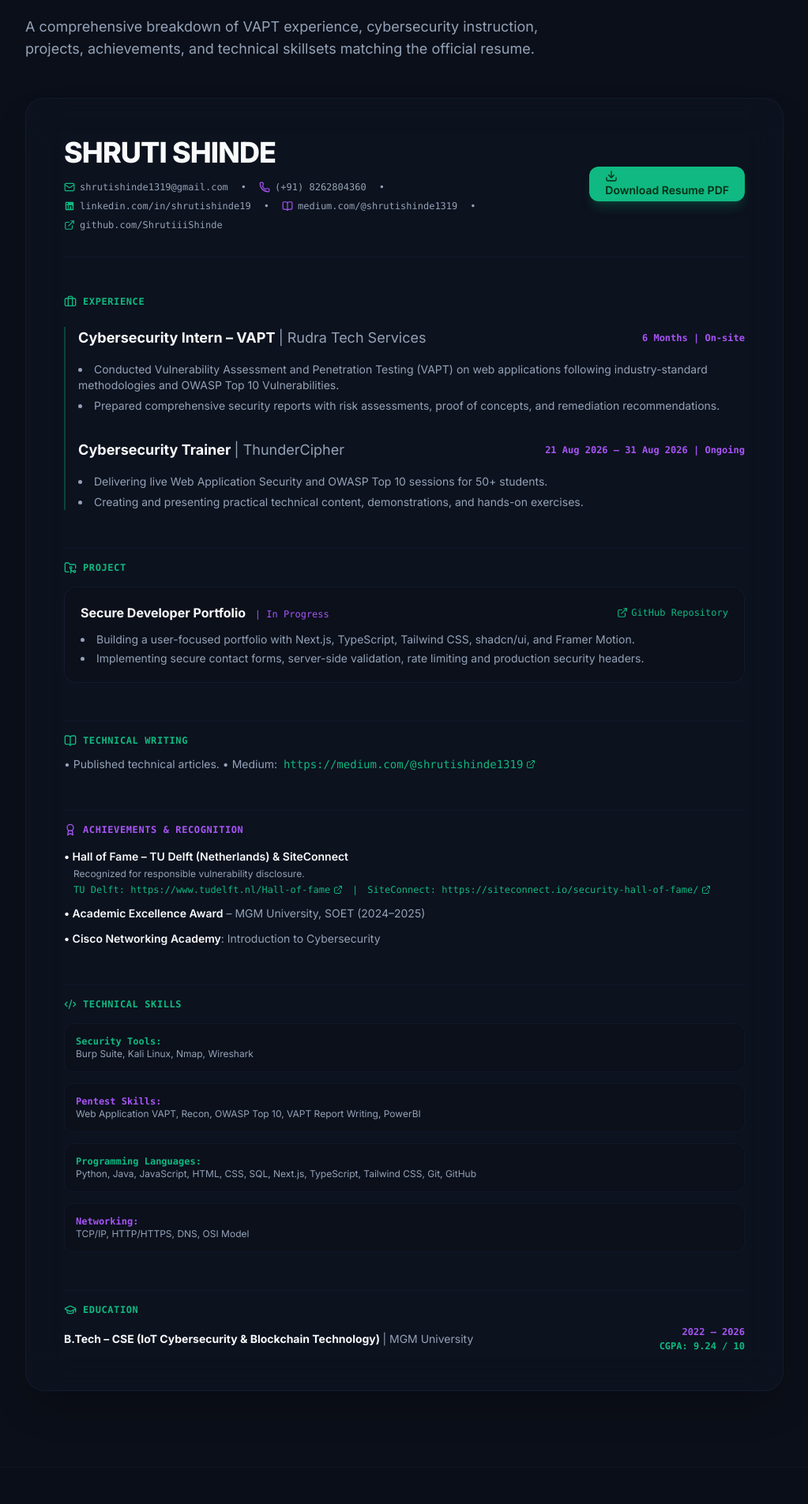
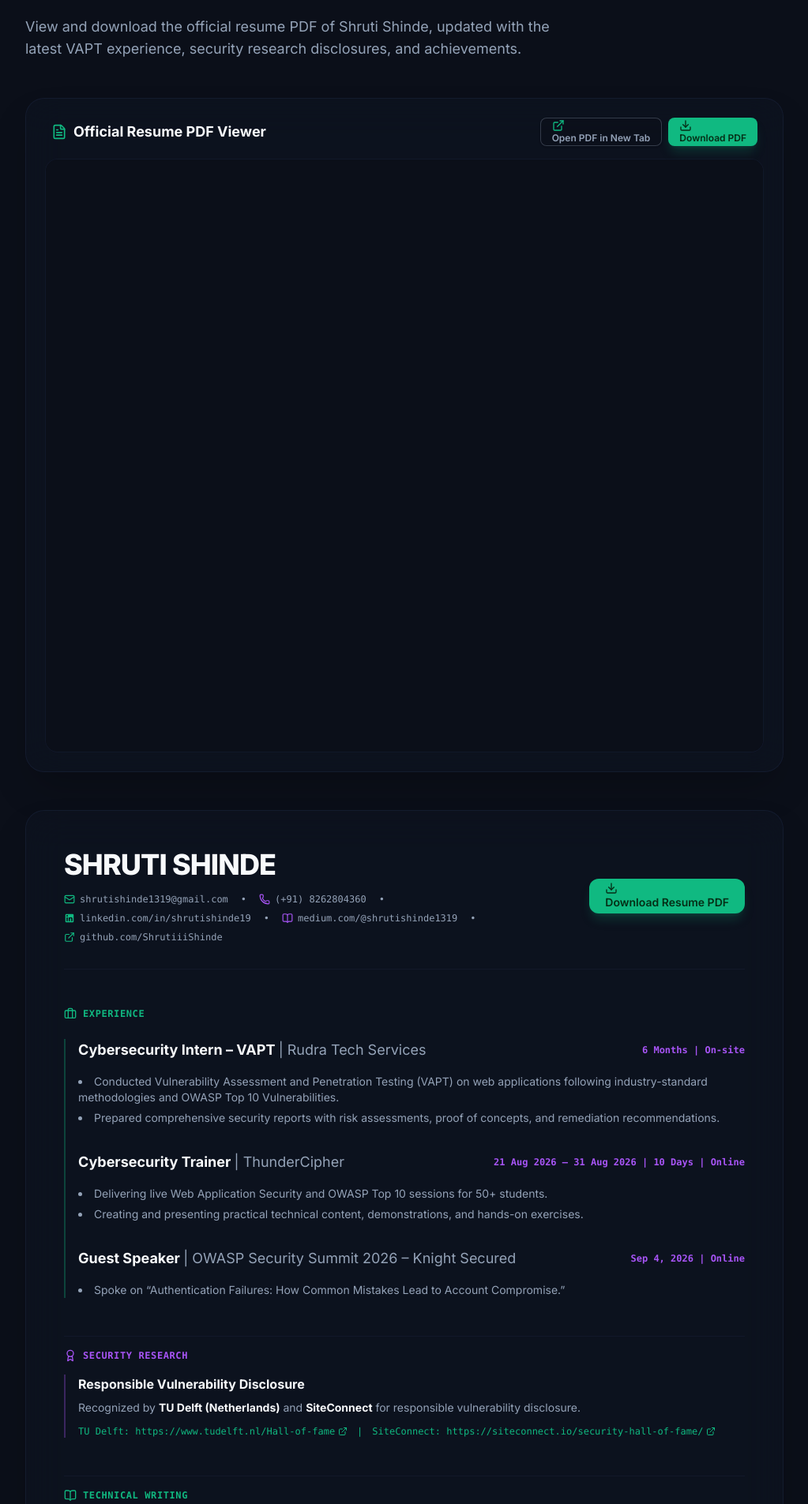
Before and after one commit to ShrutiiiShinde/secure-dev-portfolio, a Next.js app: page /resume in a window 1280 px wide. Shown: the part 335-2240 px from the top of the page at 79% size, without its empty margins (128-1151 px from the left). Built offline with nearby package versions, Linux system fonts and the light colour scheme.

Commit message:
Embed live PDF viewer and update portfolio with latest resume

```diff
--- a/app/resume/page.tsx
+++ b/app/resume/page.tsx
@@ -54,11 +54,44 @@ export default function ResumePage() {
             Curriculum <span className="text-primary">Vitae</span>
           </h1>
           <p className="text-muted-foreground text-base sm:text-lg max-w-2xl">
-            A comprehensive breakdown of VAPT experience, cybersecurity instruction, projects, achievements, and technical skillsets matching the official resume.
+            View and download the official resume PDF of Shruti Shinde, updated with the latest VAPT experience, security research disclosures, and achievements.
           </p>
         </div>
 
-        {/* 📄 INLINE INTERACTIVE RESUME VIEWER CARD */}
+        {/* 📄 EMBEDDED OFFICIAL LIVE PDF VIEWER CARD */}
+        <div className="rounded-3xl border border-muted/80 bg-muted/20 backdrop-blur-xl p-4 sm:p-6 shadow-2xl space-y-4">
+          <div className="flex flex-col sm:flex-row sm:items-center justify-between gap-3 px-2">
+            <div className="flex items-center gap-2">
+              <FileText className="w-5 h-5 text-primary" />
+              <h2 className="text-base sm:text-lg font-bold text-foreground">
+                Official Resume PDF Viewer
+              </h2>
+            </div>
+            <div className="flex items-center gap-2">
+              <Button asChild size="sm" variant="outline">
+                <a href="/resume.pdf" target="_blank" rel="noopener noreferrer">
+                  <ExternalLink className="w-4 h-4 mr-2 text-primary" />
+                  Open PDF in New Tab
+                </a>
+              </Button>
+              <Button asChild size="sm" variant="default">
+                <a href="/resume.pdf" download="Shruti_Shinde_Resume.pdf">
+                  <Download className="w-4 h-4 mr-2" />
+                  Download PDF
+                </a>
+              </Button>
+            </div>
+          </div>
+          <div className="w-full overflow-hidden rounded-2xl border border-muted/60 bg-background/50 min-h-[550px] sm:min-h-[750px]">
+            <iframe
+              src="/resume.pdf"
+              className="w-full h-[550px] sm:h-[750px] border-0"
+              title="Shruti Shinde Official Resume PDF"
+            />
+          </div>
+        </div>
+
+        {/* 📄 INLINE RESPONSIVE WEB CV CARD */}
         <div className="rounded-3xl border border-muted/80 bg-muted/20 backdrop-blur-xl p-8 sm:p-12 shadow-2xl space-y-12 relative overflow-hidden">
           {/* Header Contact Block */}
           <div className="flex flex-col md:flex-row md:items-center justify-between gap-6 pb-8 border-b border-muted/60">
@@ -154,7 +187,7 @@ export default function ResumePage() {
                     Cybersecurity Trainer <span className="text-muted-foreground font-normal">| ThunderCipher</span>
                   </h4>
                   <span className="text-xs font-mono text-secondary font-semibold">
-                    21 Aug 2026 – 31 Aug 2026 | Ongoing
+                    21 Aug 2026 – 31 Aug 2026 | 10 Days | Online
                   </span>
                 </div>
                 <ul className="list-disc list-inside text-xs sm:text-sm text-muted-foreground space-y-1.5 pt-2">
@@ -162,35 +195,57 @@ export default function ResumePage() {
                   <li>Creating and presenting practical technical content, demonstrations, and hands-on exercises.</li>
                 </ul>
               </div>
+
+              {/* Entry 3: Guest Speaker */}
+              <div className="space-y-2">
+                <div className="flex flex-col sm:flex-row sm:items-center justify-between gap-1">
+                  <h4 className="text-lg font-bold text-foreground">
+                    Guest Speaker <span className="text-muted-foreground font-normal">| OWASP Security Summit 2026 – Knight Secured</span>
+                  </h4>
+                  <span className="text-xs font-mono text-secondary font-semibold">
+                    Sep 4, 2026 | Online
+                  </span>
+                </div>
+                <ul className="list-disc list-inside text-xs sm:text-sm text-muted-foreground space-y-1.5 pt-2">
+                  <li>Spoke on &ldquo;Authentication Failures: How Common Mistakes Lead to Account Compromise.&rdquo;</li>
+                </ul>
+              </div>
             </div>
           </div>
 
-          {/* Section 2: PROJECT */}
+          {/* Section 2: SECURITY RESEARCH */}
           <div className="space-y-4 pt-4 border-t border-muted/60">
-            <h3 className="text-xs font-mono font-bold uppercase text-primary tracking-wider flex items-center gap-2">
-              <FolderGit2 className="w-4 h-4" />
-              <span>PROJECT</span>
+            <h3 className="text-xs font-mono font-bold uppercase text-secondary tracking-wider flex items-center gap-2">
+              <Award className="w-4 h-4" />
+              <span>SECURITY RESEARCH</span>
             </h3>
 
-            <div className="p-5 rounded-2xl border border-muted/80 bg-background/50 space-y-3">
-              <div className="flex flex-col sm:flex-row sm:items-center justify-between gap-2">
-                <h4 className="text-base font-bold text-foreground">
-                  Secure Developer Portfolio <span className="text-xs font-mono text-secondary ml-2 font-normal">| In Progress</span>
-                </h4>
+            <div className="space-y-2 pl-4 border-l-2 border-secondary/30">
+              <h4 className="text-base font-bold text-foreground">
+                Responsible Vulnerability Disclosure
+              </h4>
+              <p className="text-xs sm:text-sm text-muted-foreground">
+                Recognized by <strong className="text-foreground">TU Delft (Netherlands)</strong> and <strong className="text-foreground">SiteConnect</strong> for responsible vulnerability disclosure.
+              </p>
+              <div className="flex flex-wrap items-center gap-3 text-xs font-mono text-primary pt-1">
                 <a
-                  href="https://github.com/ShrutiiiShinde/secure-dev-portfolio"
+                  href="https://www.tudelft.nl/Hall-of-fame"
                   target="_blank"
                   rel="noopener noreferrer"
-                  className="text-xs font-mono text-primary hover:underline inline-flex items-center gap-1"
+                  className="hover:underline flex items-center gap-1"
                 >
-                  <ExternalLink className="w-3.5 h-3.5" />
-                  GitHub Repository
+                  TU Delft: https://www.tudelft.nl/Hall-of-fame <ExternalLink className="w-3 h-3" />
+                </a>
+                <span>|</span>
+                <a
+                  href="https://siteconnect.io/security-hall-of-fame/"
+                  target="_blank"
+                  rel="noopener noreferrer"
+                  className="hover:underline flex items-center gap-1"
+                >
+                  SiteConnect: https://siteconnect.io/security-hall-of-fame/ <ExternalLink className="w-3 h-3" />
                 </a>
               </div>
-              <ul className="list-disc list-inside text-xs sm:text-sm text-muted-foreground space-y-1">
-                <li>Building a user-focused portfolio with Next.js, TypeScript, Tailwind CSS, shadcn/ui, and Framer Motion.</li>
-                <li>Implementing secure contact forms, server-side validation, rate limiting and production security headers.</li>
-              </ul>
             </div>
           </div>
 
@@ -201,7 +256,7 @@ export default function ResumePage() {
               <span>TECHNICAL WRITING</span>
             </h3>
             <p className="text-xs sm:text-sm text-muted-foreground">
-              • Published technical articles. • Medium:{" "}
+              • Published Cybersecurity articles. • Medium:{" "}
               <a
                 href="https://medium.com/@shrutishinde1319"
                 target="_blank"
@@ -221,34 +276,7 @@ export default function ResumePage() {
               <span>ACHIEVEMENTS & RECOGNITION</span>
             </h3>
 
-            <ul className="space-y-3 text-xs sm:text-sm text-muted-foreground">
-              <li className="space-y-1">
-                <div className="font-semibold text-foreground">
-                  • Hall of Fame – TU Delft (Netherlands) & SiteConnect
-                </div>
-                <p className="text-xs text-muted-foreground pl-3">
-                  Recognized for responsible vulnerability disclosure.
-                </p>
-                <div className="flex flex-wrap items-center gap-3 text-xs font-mono text-primary pl-3">
-                  <a
-                    href="https://www.tudelft.nl/Hall-of-fame"
-                    target="_blank"
-                    rel="noopener noreferrer"
-                    className="hover:underline flex items-center gap-1"
-                  >
-                    TU Delft: https://www.tudelft.nl/Hall-of-fame <ExternalLink className="w-3 h-3" />
-                  </a>
-                  <span>|</span>
-                  <a
-                    href="https://siteconnect.io/security-hall-of-fame/"
-                    target="_blank"
-                    rel="noopener noreferrer"
-                    className="hover:underline flex items-center gap-1"
-                  >
-                    SiteConnect: https://siteconnect.io/security-hall-of-fame/ <ExternalLink className="w-3 h-3" />
-                  </a>
-                </div>
-              </li>
+            <ul className="space-y-2.5 text-xs sm:text-sm text-muted-foreground">
               <li>
                 <span className="font-semibold text-foreground">• Academic Excellence Award</span> – MGM University, SOET (2024–2025)
               </li>
@@ -267,20 +295,20 @@ export default function ResumePage() {
 
             <div className="grid grid-cols-1 gap-3.5 text-xs font-mono">
               <div className="p-3.5 rounded-xl border border-muted/60 bg-background/50 space-y-1">
-                <span className="text-primary font-bold">Security Tools:</span>
+                <span className="text-primary font-bold">Cybersecurity:</span>
+                <p className="text-muted-foreground font-sans">Web Application Security, VAPT, Vulnerability Research, OWASP Top 10, Reconnaissance, Responsible Disclosure, Authentication Security, Report Writing</p>
+              </div>
+              <div className="p-3.5 rounded-xl border border-muted/60 bg-background/50 space-y-1">
+                <span className="text-secondary font-bold">Tools:</span>
                 <p className="text-muted-foreground font-sans">Burp Suite, Kali Linux, Nmap, Wireshark</p>
               </div>
               <div className="p-3.5 rounded-xl border border-muted/60 bg-background/50 space-y-1">
-                <span className="text-secondary font-bold">Pentest Skills:</span>
-                <p className="text-muted-foreground font-sans">Web Application VAPT, Recon, OWASP Top 10, VAPT Report Writing, PowerBI</p>
+                <span className="text-primary font-bold">Programming:</span>
+                <p className="text-muted-foreground font-sans">Java, JavaScript, SQL, HTML, CSS</p>
               </div>
               <div className="p-3.5 rounded-xl border border-muted/60 bg-background/50 space-y-1">
-                <span className="text-primary font-bold">Programming Languages:</span>
-                <p className="text-muted-foreground font-sans">Python, Java, JavaScript, HTML, CSS, SQL, Next.js, TypeScript, Tailwind CSS, Git, GitHub</p>
-              </div>
-              <div className="p-3.5 rounded-xl border border-muted/60 bg-background/50 space-y-1">
-                <span className="text-secondary font-bold">Networking:</span>
-                <p className="text-muted-foreground font-sans">TCP/IP, HTTP/HTTPS, DNS, OSI Model</p>
+                <span className="text-secondary font-bold">Networking & Other:</span>
+                <p className="text-muted-foreground font-sans">TCP/IP, HTTP/HTTPS, DNS, OSI Model | Other: Git, GitHub, MS Excel, MS PowerPoint</p>
               </div>
             </div>
           </div>
@@ -299,7 +327,7 @@ export default function ResumePage() {
               </div>
               <div className="text-left sm:text-right font-mono text-xs">
                 <span className="text-secondary font-semibold">2022 – 2026</span>
-                <p className="text-primary font-bold mt-0.5">CGPA: 9.24 / 10</p>
+                <p className="text-primary font-bold mt-0.5">CGPA: 9.15/10</p>
               </div>
             </div>
           </div>
--- a/components/sections/AboutSection.tsx
+++ b/components/sections/AboutSection.tsx
@@ -14,14 +14,14 @@ import {
 export default function AboutSection() {
   const factBadges = [
     {
-      title: "B.Tech CSE (CGPA 9.24/10)",
+      title: "B.Tech CSE (CGPA 9.15/10)",
       description: "MGM University (IoT Cybersecurity & Blockchain)",
       icon: GraduationCap,
       color: "text-primary border-primary/30 bg-primary/10",
     },
     {
       title: "VAPT & Security Experience",
-      description: "Rudra Tech Services & ThunderCipher Trainer",
+      description: "Rudra Tech, ThunderCipher & OWASP Speaker",
       icon: ShieldCheck,
       color: "text-secondary border-secondary/30 bg-secondary/10",
     },
@@ -102,11 +102,11 @@ export default function AboutSection() {
             </h3>
 
             <p>
-              I am a Cybersecurity Specialist & Software Developer currently completing my B.Tech in CSE (IoT Cybersecurity & Blockchain Technology) at MGM University with a 9.24 CGPA.
+              I am a Cybersecurity Specialist & Software Developer currently completing my B.Tech in CSE (IoT Cybersecurity & Blockchain Technology) at MGM University with a 9.15 CGPA.
             </p>
 
             <p>
-              My experience spans hands-on Web Application Vulnerability Assessment & Penetration Testing (VAPT) at Rudra Tech Services, alongside delivering live web security and OWASP Top 10 training sessions for 50+ students at ThunderCipher.
+              My experience spans hands-on Web Application Vulnerability Assessment & Penetration Testing (VAPT) at Rudra Tech Services, delivering live security training at ThunderCipher, and speaking as a Guest Speaker at OWASP Security Summit 2026.
             </p>
 
             <p>
--- a/components/sections/ExperienceSection.tsx
+++ b/components/sections/ExperienceSection.tsx
@@ -7,12 +7,33 @@ import { Experience } from "@/types";
 // Reusable experience data list matching official PDF resume
 const experiences: Experience[] = [
   {
+    id: "exp-3",
+    role: "Guest Speaker",
+    company: "OWASP Security Summit 2026 – Knight Secured",
+    location: "Online",
+    period: "Sep 4, 2026",
+    type: "Online",
+    description:
+      'Spoke on "Authentication Failures: How Common Mistakes Lead to Account Compromise."',
+    responsibilities: [
+      "Keynote Talk on Authentication Failures & Account Compromise",
+      "Analysis of Common Implementation Mistakes",
+      "Security Best Practices & Mitigation Strategies",
+    ],
+    skills: [
+      "Authentication Security",
+      "Public Speaking",
+      "OWASP Security Summit",
+      "Account Compromise Mitigation",
+    ],
+  },
+  {
     id: "exp-2",
     role: "Cybersecurity Trainer",
     company: "ThunderCipher",
-    location: "On-site",
+    location: "Online",
     period: "21 Aug 2026 – 31 Aug 2026",
-    type: "Ongoing",
+    type: "10 Days | Online",
     description:
       "Delivering live Web Application Security and OWASP Top 10 sessions for 50+ students. Creating and presenting practical technical content, demonstrations, and hands-on exercises.",
     responsibilities: [
@@ -33,7 +54,7 @@ const experiences: Experience[] = [
     company: "Rudra Tech Services",
     location: "On-site",
     period: "6 Months",
-    type: "Internship",
+    type: "On-site",
     description:
       "Conducted Vulnerability Assessment and Penetration Testing (VAPT) on web applications following industry standard security methodologies and OWASP Top 10 Vulnerabilities. Prepared comprehensive security reports with risk assessments, proof of concepts, and remediation recommendations.",
     responsibilities: [
--- a/lib/achievementsData.ts
+++ b/lib/achievementsData.ts
@@ -22,10 +22,10 @@ export const achievementsData: Achievement[] = [
     period: "2024–2025",
     badge: "Academic Honor",
     description:
-      "Awarded Academic Excellence Recognition at MGM University (School of Engineering & Technology) for top academic standing (CGPA 9.24 / 10).",
+      "Awarded Academic Excellence Recognition at MGM University (School of Engineering & Technology) for top academic standing (CGPA 9.15 / 10).",
     highlights: [
       "B.Tech CSE (IoT Cybersecurity & Blockchain Technology)",
-      "Maintained 9.24 / 10 CGPA",
+      "Maintained 9.15 / 10 CGPA",
       "MGM University SOET Academic Honor",
     ],
   },
--- a/lib/skillsData.ts
+++ b/lib/skillsData.ts
@@ -8,9 +8,28 @@ export type SkillCategory = {
 
 export const skillsData: SkillCategory[] = [
   {
-    id: "security-tools",
-    category: "Security Tools",
-    description: "Industry standard security analysis, penetration testing, and proxy interception tools",
+    id: "cybersecurity",
+    category: "Cybersecurity",
+    description: "Web application penetration testing, vulnerability research, reconnaissance, and security audit reporting",
+    core: [
+      "Web Application Security",
+      "VAPT",
+      "Vulnerability Research",
+      "OWASP Top 10",
+      "Reconnaissance",
+      "Responsible Disclosure",
+      "Authentication Security",
+      "Report Writing",
+    ],
+    familiar: [
+      "Risk Assessment",
+      "Proof of Concept (PoC)",
+    ],
+  },
+  {
+    id: "tools",
+    category: "Tools",
+    description: "Industry standard security analysis, Linux environments, and network traffic tools",
     core: [
       "Burp Suite",
       "Kali Linux",
@@ -23,54 +42,39 @@ export const skillsData: SkillCategory[] = [
     ],
   },
   {
-    id: "pentest-skills",
-    category: "Pentest Skills",
-    description: "Web application vulnerability assessment, reconnaissance, and report writing",
+    id: "programming",
+    category: "Programming",
+    description: "Core programming languages, web scripting, markup, and relational databases",
     core: [
-      "Web Application VAPT",
-      "Recon",
-      "OWASP Top 10",
-      "VAPT Report Writing",
-      "PowerBI",
+      "Java",
+      "JavaScript",
+      "SQL",
+      "HTML",
+      "CSS",
     ],
     familiar: [
-      "Proof of Concept (PoC)",
-      "Risk Assessment",
+      "Next.js",
+      "TypeScript",
+      "Tailwind CSS",
     ],
   },
   {
-    id: "programming-languages",
-    category: "Programming Languages",
-    description: "Software development, web technologies, scripting, databases, and version control",
+    id: "networking-other",
+    category: "Networking & Other",
+    description: "Network communications, internet protocols, version control, and document preparation tools",
     core: [
-      "Python",
-      "Java",
-      "JavaScript",
-      "HTML",
-      "CSS",
-      "SQL",
-      "Next.js",
-      "TypeScript",
-      "Tailwind CSS",
+      "TCP/IP",
+      "HTTP/HTTPS",
+      "DNS",
+      "OSI Model",
       "Git",
       "GitHub",
-    ],
-    familiar: [
-      "REST APIs",
-    ],
-  },
-  {
-    id: "networking",
-    category: "Networking",
-    description: "Core networking protocols, web security communication, and architectural models",
-    core: [
-      "TCP/IP",
-      "HTTP / HTTPS",
-      "DNS",
-      "OSI Model",
+      "MS Excel",
+      "MS PowerPoint",
     ],
     familiar: [
       "Network Packet Analysis",
+      "PowerBI",
     ],
   },
 ];
```
Also changed, not shown: 1 other file (tests, documents, lock files or other folders).
